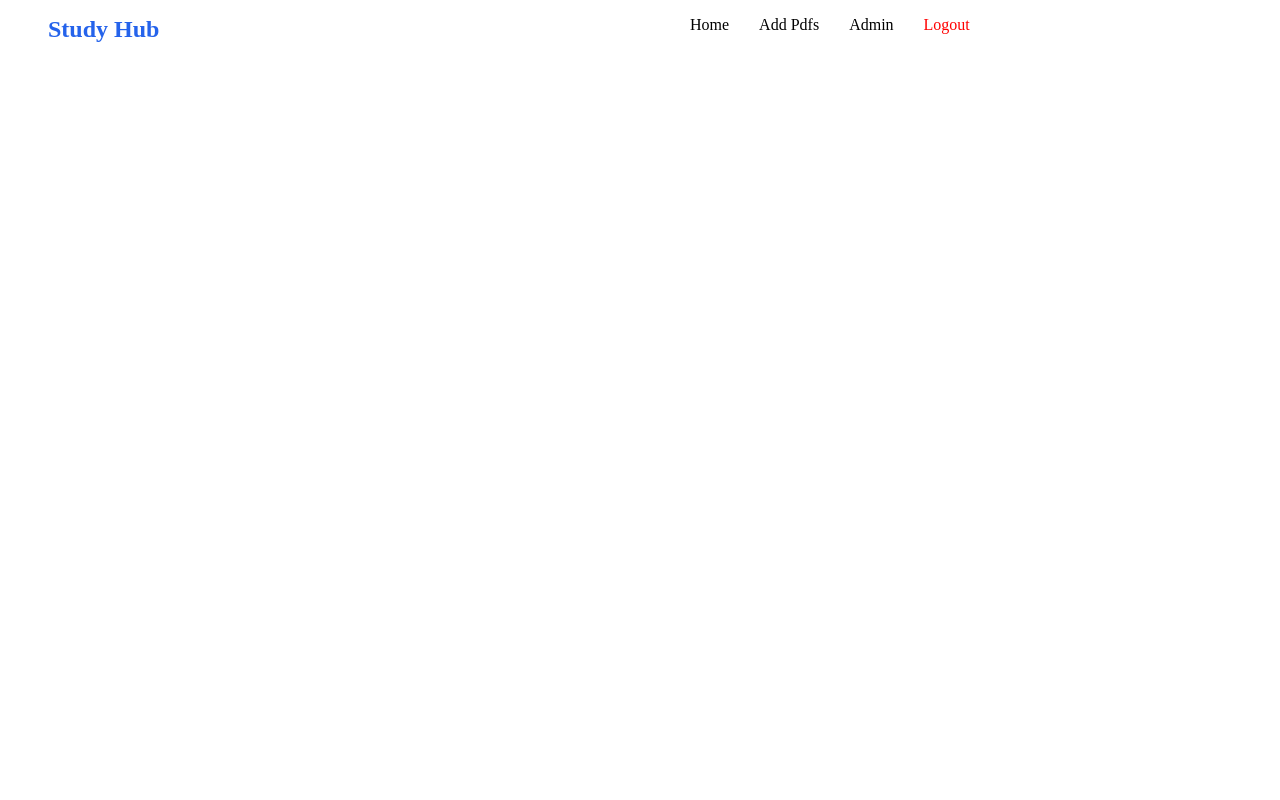
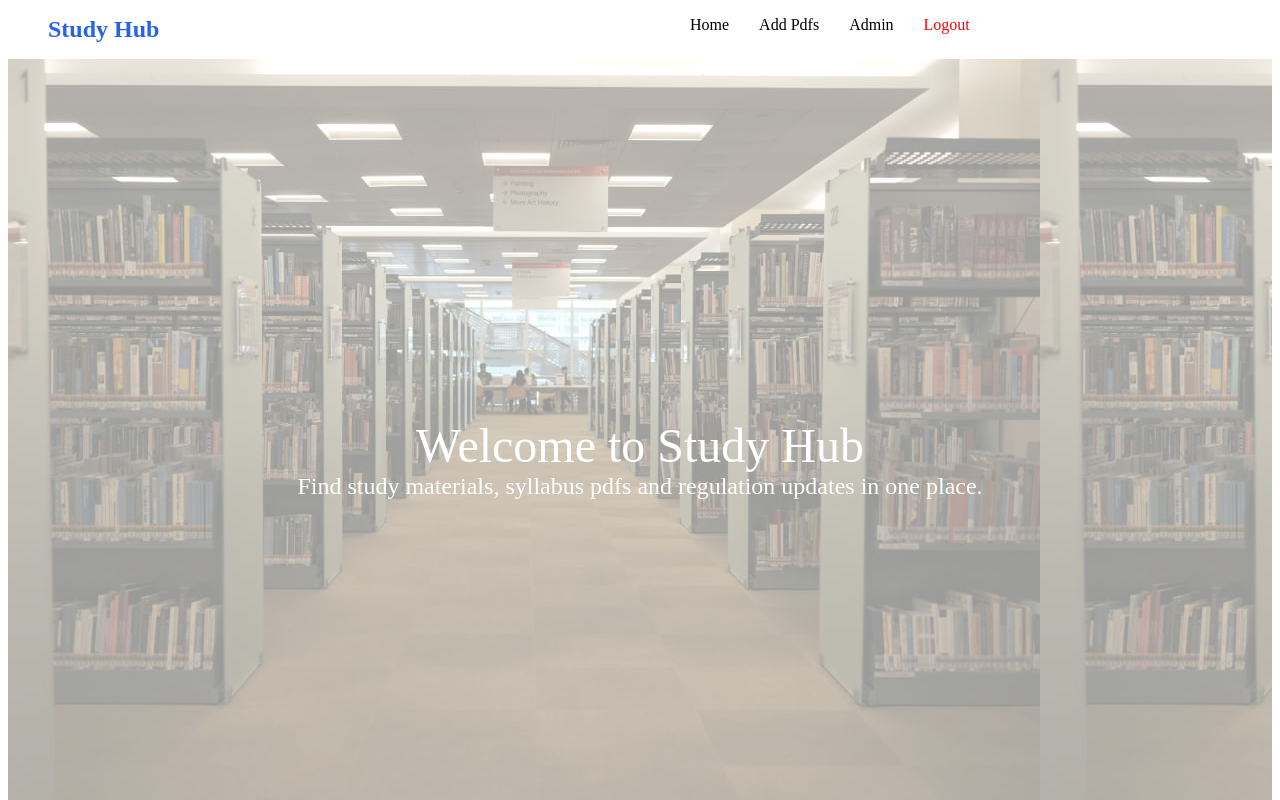
Before and after one commit to Adithya36900963/Study-Hub-frontend, a React (Create React App) app: page / in a window 1280 px wide. Shown: the top 800 px of the page. Built offline with nearby package versions, Linux system fonts and the light colour scheme; no server answers.

Commit message:
Changed background

```diff
--- a/src/components_Scss/Body.scss
+++ b/src/components_Scss/Body.scss
@@ -1,12 +1,12 @@
 .bodyClass {
     .imgBackground{
+        background-image: url('../assets/Books.jpeg');
         height: 100vh;
-    width: 100vw;
-    display: flex;
-    flex-direction: column;
-    justify-content: center; /* vertical center */
-    align-items: center;     /* horizontal center */
-    overflow: hidden;
+        opacity: 0.4;
+        display: flex;
+        flex-direction: column;
+        justify-content: center; // vertical center
+        align-items: center;     // horizontal center
     }
     .imgHeading{
         font-size: 3rem;
```
